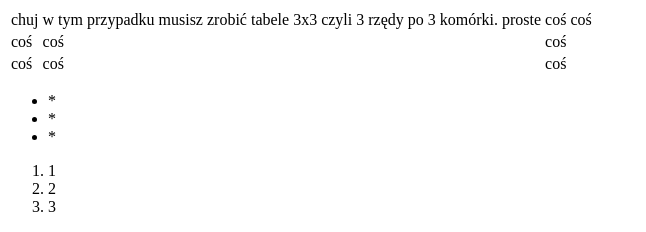
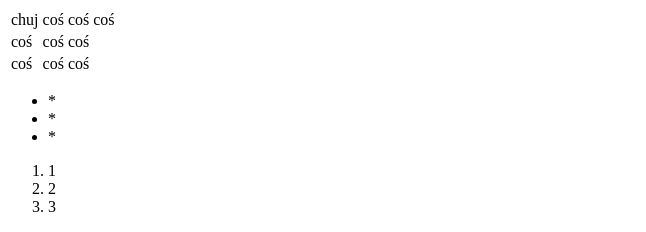
Before and after one commit to piotrlaczkowski16/htmlxcss, a plain HTML site: page index.html in a window 1280 px wide. Shown: the top 232 px of the page, without its empty margins (0-646 px from the left). Drawn offline with Linux system fonts and the light colour scheme.

Commit message:
Update index.html

```diff
--- a/index.html
+++ b/index.html
@@ -8,7 +8,7 @@
     <table> <!---zaczyna się tabela. troche jak div. takie pudełko na w tym przypadku komórki i rządy komórek. do tabeli trzeba przypisać wartości takie jak wielkość ramki np. (<table border=2>)--->
       <tr> <!--- to jest rząd (poziome) w rzędzie mieszczą sie komórki --->
         <td>chuj</td>   <!--- to jest komórka w pisujesz do niej swoje pierdy.      <td> to jest jedna komórka <td> --->
-        <td>w tym przypadku musisz zrobić tabele 3x3 czyli 3 rzędy po 3 komórki. proste</td> <td>coś</td> <td>coś</td>
+        <td>coś</td> <td>coś</td> <td>coś</td> <!--- w tym przypadku musisz zrobić tabele 3x3 czyli 3 rzędy po 3 komórki. proste --->
       </tr>
       <tr>
         <td>coś</td> <td>coś</td> <td>coś</td>
```
